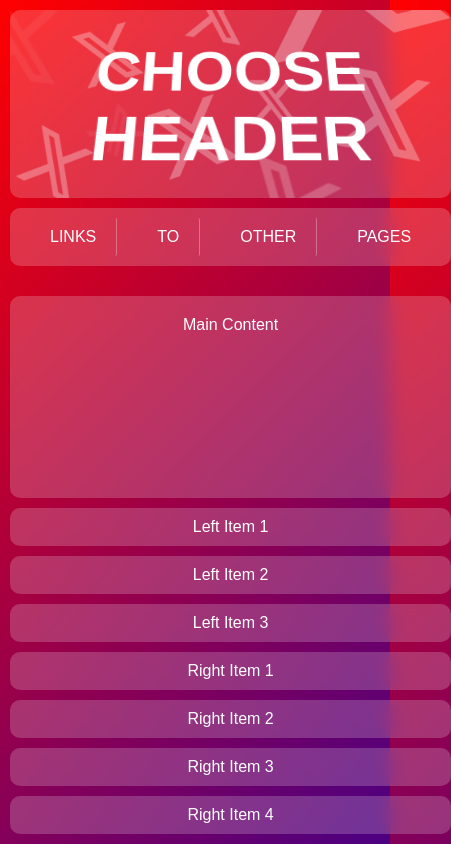
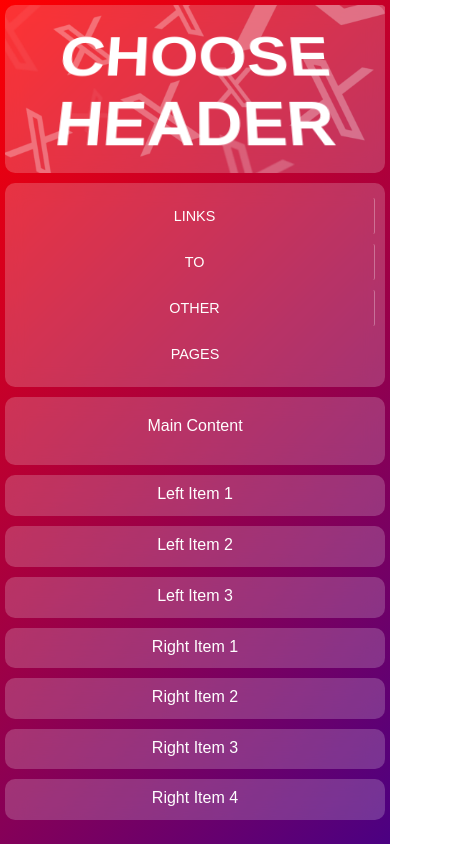
Before and after one commit to B0bl33/responsivegridtemplate, a plain HTML site: page index.html in a window 390 px wide. Shown: the whole page, 451 px wide, since content can reach past the window. Drawn offline with Linux system fonts and the light colour scheme.

Commit message:
Update styles.css

```diff
--- a/styles.css
+++ b/styles.css
@@ -191,3 +191,44 @@ main {
         grid-row: 5 / 6; /* Right items in the fifth row */
     }
 }
+
+/* Media query for screens less than 400px */
+@media (max-width: 400px) {
+    .container {
+        padding: 5px;
+    }
+
+    header {
+        padding: 10px;
+    }
+
+    nav {
+        flex-direction: column;
+        align-items: center;
+    }
+
+    .nav-button {
+        padding: 10px 5px;
+        margin: 5px 0;
+        font-size: 0.9em;
+        width: 100%;
+        box-sizing: border-box;
+    }
+
+    .content {
+        grid-template-columns: 1fr;
+        grid-template-rows: auto auto auto auto; /* Four rows: main content, left items, right items */
+    }
+
+    main {
+        grid-row: 1 / 2; /* Main content in the first row */
+    }
+
+    .left {
+        grid-row: 2 / 3; /* Left items in the second row */
+    }
+
+    .right {
+        grid-row: 3 / 4; /* Right items in the third row */
+    }
+}
```
